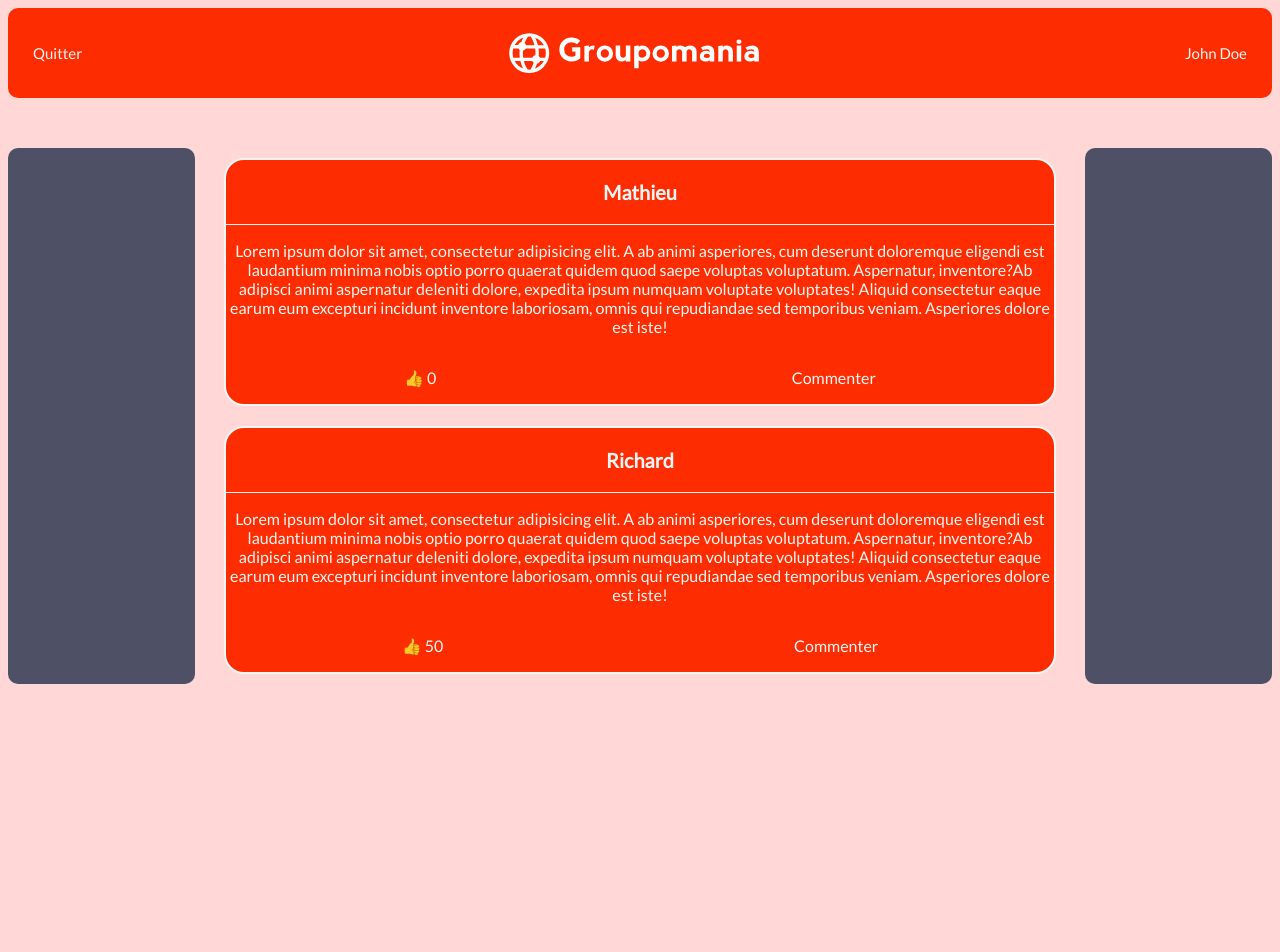
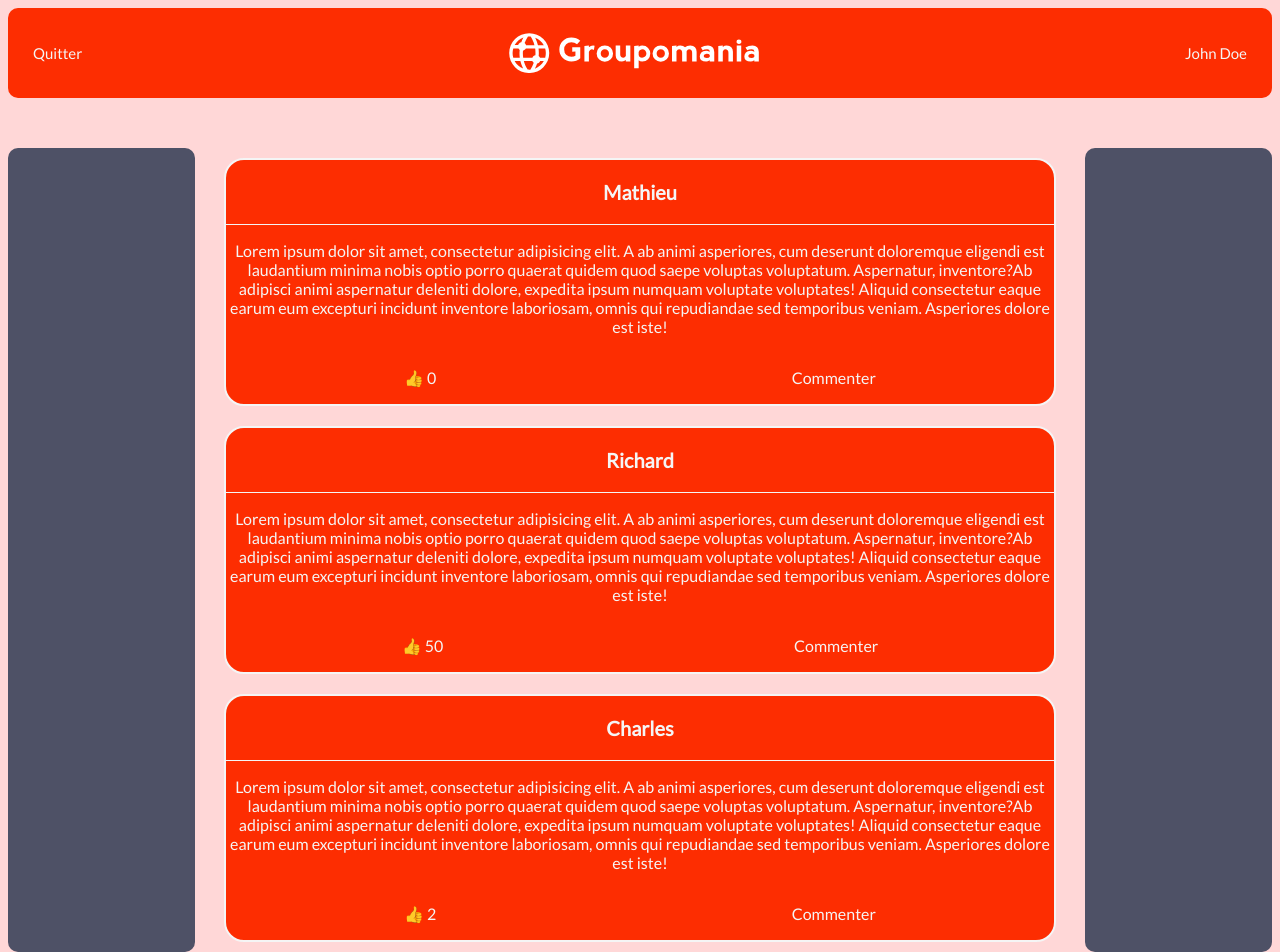
Before and after one commit to MathieuDurand28/P7_OC_Groupomania, a React (Create React App) app in the folder client/: page / in a window 1280 px wide. Before the commit the page ends 800 px from the top, so only its background shows below. Built offline with nearby package versions, Linux system fonts and the light colour scheme.

Commit message:
fake data implement

```diff
--- a/client/src/components/Content/Content.jsx
+++ b/client/src/components/Content/Content.jsx
@@ -30,6 +30,18 @@
                         <p>Commenter</p>
                     </div>
                 </div>
+                <div className="card">
+                    <div className="card-head">
+                        <p className="font-20">Charles</p>
+                    </div>
+                    <div className="card-content">
+                        <p><span>Lorem ipsum dolor sit amet, consectetur adipisicing elit. A ab animi asperiores, cum deserunt doloremque eligendi est laudantium minima nobis optio porro quaerat quidem quod saepe voluptas voluptatum. Aspernatur, inventore?</span><span>Ab adipisci animi aspernatur deleniti dolore, expedita ipsum numquam voluptate voluptates! Aliquid consectetur eaque earum eum excepturi incidunt inventore laboriosam, omnis qui repudiandae sed temporibus veniam. Asperiores dolore est iste!</span></p>
+                    </div>
+                    <div className="card-footer">
+                        <p>👍 2</p>
+                        <p>Commenter</p>
+                    </div>
+                </div>
             </main>
             <aside className="aside"></aside>
         </div>
```
